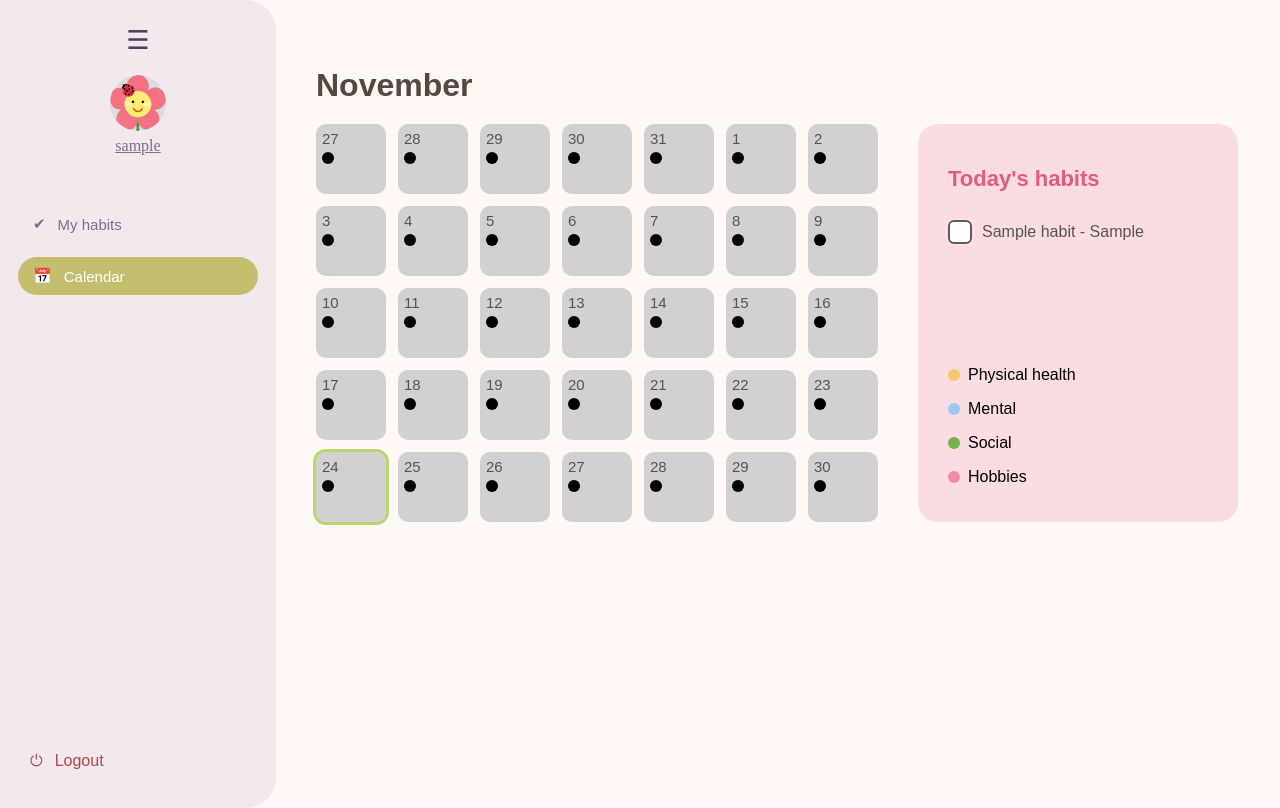
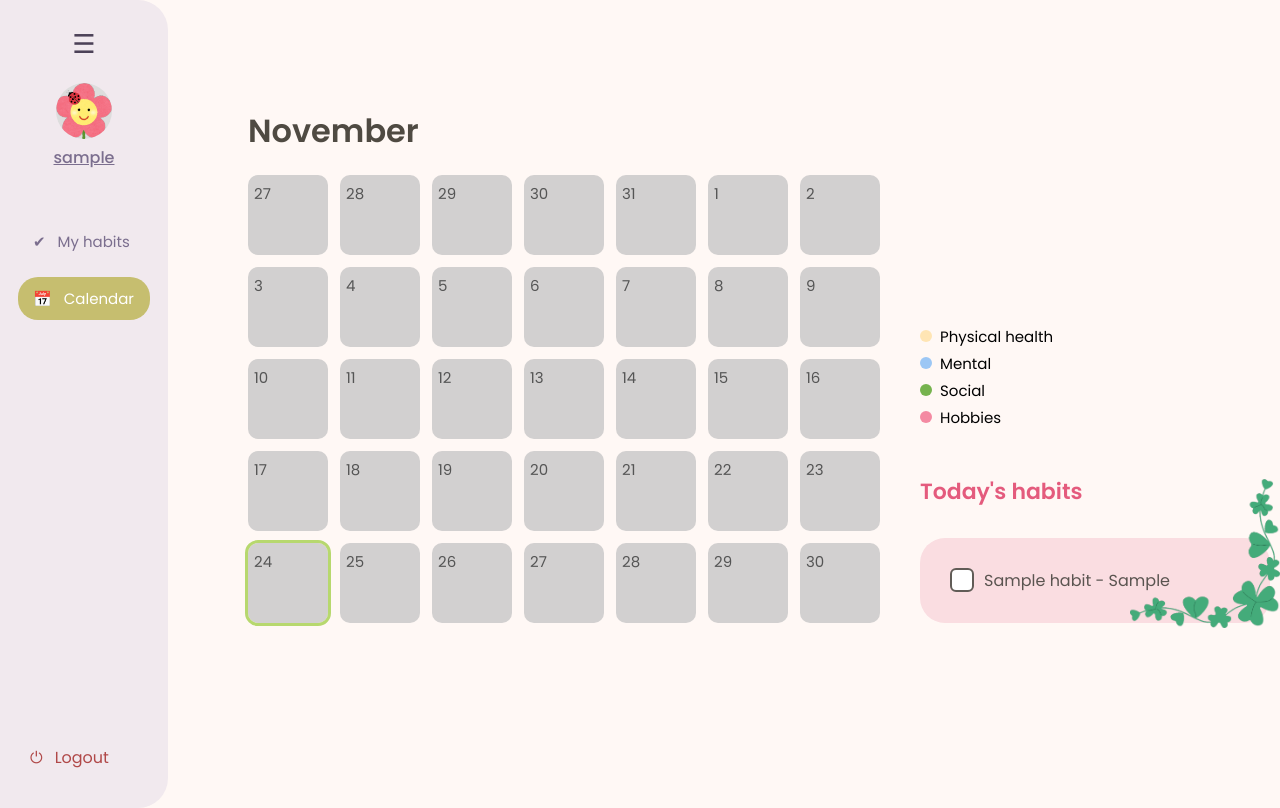
Before and after one commit to anamaria-st/FinalProjectInfrastructure, a Flask app: page /calendar in a window 1280 px wide. Run offline with Flask 3, Linux system fonts and the light colour scheme; the visitor is signed in with stand-in values (Sample User, id 1); tables that the repository leaves empty hold one stand-in row (values such as "Sample post").

Commit message:
calendar fix

```diff
--- a/app/main.py
+++ b/app/main.py
@@ -263,7 +263,7 @@ def calendar_view():
 
     # Mapa de colores por categoría
     category_colors = {
-        "physical": "#f7c66f",
+        "physical": "#FFE5B4",
         "mental": "#9cc7f5",
         "social": "#76b34e",
         "hobbies": "#f48aa2",
@@ -273,10 +273,44 @@ def calendar_view():
     dots = {d: [] for d in month_days}
 
     for habit in habits:
-        # VERY SIMPLE RULE: mostrar hábito TODOS los días
-        # (luego puedes agregar periodicidad real)
-        for d in month_days:
-            dots[d].append(category_colors.get(habit.category, "#000"))
+
+        # Every day → mark all days
+        if habit.periodicity == "everyday":
+            for d in month_days:
+                dots[d].append(category_colors[habit.category])
+            continue
+
+        # Every week → match weekday (Monday, Tuesday, etc.)
+        if habit.periodicity == "every week":
+            for d in month_days:
+                if d.strftime("%A").lower() == habit.frequency.lower():
+                    dots[d].append(category_colors[habit.category])
+            continue
+
+        # Every month → e.g., "3rd week"
+        if habit.periodicity == "every month":
+            week_number = int(habit.frequency[0])  # 1, 2, 3, 4, 5...
+
+            # Calculate weeks
+            weeks = []
+            current_week = []
+            start_weekday = month_days[0].weekday()
+
+            for day in month_days:
+                if day.weekday() == 0 and current_week:
+                    weeks.append(current_week)
+                    current_week = []
+                current_week.append(day)
+            if current_week:
+                weeks.append(current_week)
+
+            # Place dot on any day in that week (usually Monday)
+            if week_number <= len(weeks):
+                target_day = weeks[week_number - 1][0]  # Monday of that week
+                dots[target_day].append(category_colors[habit.category])
+
+            continue
+
 
     # Hábitos de hoy
     todays_habits = habits
--- a/app/static/css/calendar.css
+++ b/app/static/css/calendar.css
@@ -1,5 +1,5 @@
 .calendar-area {
-  padding: 40px;
+  padding: 80px;
   flex: 1;
 }
 
@@ -21,8 +21,8 @@
 /* Calendar grid */
 .calendar-grid {
   display: grid;
-  grid-template-columns: repeat(7, 70px);
-  grid-template-rows: repeat(5, 70px);
+  grid-template-columns: repeat(7, 80px);
+  grid-template-rows: repeat(5, 80px);
   gap: 12px;
 }
 
@@ -34,7 +34,7 @@
 }
 
 .calendar-day.today {
-  outline: 3px solid #b7d86d;
+  outline: 3px solid #b7d86e;
 }
 
 .day-number {
@@ -98,7 +98,7 @@
 }
 
 .checkbox.checked {
-  background: #b7d86d url('/static/check.png') center center no-repeat;
+  background: #b7d86d url('/static/img/check.png') center center no-repeat;
   background-size: 16px;
 }
 
@@ -133,3 +133,40 @@ body {
 body, input, select, button {
   font-family: "Poppins", sans-serif;
 }
+
+
+
+.today-panel {
+    background: #fadde1;
+    padding: 30px;
+    border-radius: 25px;
+    position: relative;  /* Necesario para que el decorativo se posicione dentro */
+    min-width: 290px;
+}
+
+.plant-decoration {
+    position: absolute;
+    right: -10px;      /* Ajusta según tu imagen */
+    bottom: -5px;      /* Ajusta según tu imagen */
+    width: 150px;      /* Tamaño ideal como en tu captura */
+    pointer-events: none; /* Que no bloquee clicks de los hábitos */
+}
+
+.calendar-container {
+  display: flex;
+  gap: 40px;
+}
+
+/* New column on the right */
+.calendar-right-column {
+  display: flex;
+  flex-direction: column;
+  gap: 20px;
+  width: 280px;
+}
+
+/* Legend formatting */
+.legend p {
+  margin: 4px 0;
+  font-size: 15px;
+}
--- a/app/static/css/dashboard.css
+++ b/app/static/css/dashboard.css
@@ -23,8 +23,6 @@ body, input, select, button {
 .layout {
   display: flex;
 }
-
-/* SIDEBAR ------------------------------------------------ */
 
 /* =========================
    SIDEBAR AJUSTADO
--- a/app/templates/calendar.html
+++ b/app/templates/calendar.html
@@ -3,6 +3,9 @@
 <head>
     <meta charset="UTF-8">
     <title>Calendar</title>
+<link rel="preconnect" href="https://fonts.googleapis.com">
+<link rel="preconnect" href="https://fonts.gstatic.com" crossorigin>
+<link href="https://fonts.googleapis.com/css2?family=Poppins:wght@300;400;500;600&display=swap" rel="stylesheet">
 
     <link rel="stylesheet" href="{{ url_for('static', filename='css/dashboard.css') }}">
     <link rel="stylesheet" href="{{ url_for('static', filename='css/calendar.css') }}">
@@ -14,15 +17,28 @@
 
     <!-- SIDEBAR -->
 <aside id="sidebar" class="sidebar expanded">
+
     <button id="toggle-btn" class="toggle-btn">☰</button>
 
+    <!-- USER INFO -->
         <div class="user-section">
+
+        <!-- Avatar con imagen -->
         <div class="avatar">
-                <img src="/static/img/flower.png">
-            </div>
-            <span class="username">{{ session['username'] }}</span>
+            <img
+            src="/static/img/flower.png"
+            alt="User avatar"
+            >
         </div>
 
+        <!-- Username -->
+        <span class="username">{{ session['username'] }}</span>
+
+        </div>
+
+
+
+    <!-- MENU -->
     <nav class="menu">
       <a class="menu-item" href="{{ url_for('main.dashboard') }}">
         <span class="item-icon">✔</span>
@@ -35,10 +51,12 @@
       </a>
     </nav>
 
+    <!-- LOGOUT (abajo) -->
     <a class="logout-section" href="{{ url_for('main.logout') }}">
       <span class="logout-icon">⏻</span>
       <span class="logout-text">Logout</span>
     </a>
+
 </aside>
 
     <!-- MAIN CONTENT -->
@@ -64,12 +82,26 @@
                 {% endfor %}
             </div>
 
-            <!-- Right panel: Today's habits -->
-            <div class="today-panel">
+<div class="calendar-right-column">
+
+    <!-- Legend -->
+    <div class="legend">
+        <p><span class="legend-dot" style="background:#FFE5B4"></span> Physical health</p>
+        <p><span class="legend-dot" style="background:#9cc7f5"></span> Mental</p>
+        <p><span class="legend-dot" style="background:#76b34e"></span> Social</p>
+        <p><span class="legend-dot" style="background:#f48aa2"></span> Hobbies</p>
+    </div>
+
+    <!-- Today's habits title -->
     <h3 class="today-title">Today's habits</h3>
 
+    <!-- Today's habits panel -->
+    <div class="today-panel">
+
+        <!-- Decorative plant -->
+        <img src="/static/img/plant2.png" alt="Plant icon" class="plant-decoration">
+
         <div class="today-list">
-
             {% for habit in todays_habits %}
             <form action="{{ url_for('main.toggle_habit', habit_id=habit.id) }}"
                   method="POST" class="habit-row">
@@ -85,18 +117,12 @@
                 </span>
             </form>
             {% endfor %}
+        </div>
 
     </div>
 
-                <!-- Legend -->
-                <div class="legend">
-                    <p><span class="legend-dot" style="background:#f7c66f"></span> Physical health</p>
-                    <p><span class="legend-dot" style="background:#9cc7f5"></span> Mental</p>
-                    <p><span class="legend-dot" style="background:#76b34e"></span> Social</p>
-                    <p><span class="legend-dot" style="background:#f48aa2"></span> Hobbies</p>
 </div>
 
-            </div>
 
         </div>
 
--- a/app/templates/habits_list.html
+++ b/app/templates/habits_list.html
@@ -47,7 +47,7 @@
         <span class="item-text">My habits</span>
       </a>
 
-      <a class="menu-item" href="#">
+      <a class="menu-item" href="{{ url_for('main.calendar_view') }}">
         <span class="item-icon">📅</span>
         <span class="item-text">Calendar</span>
       </a>
--- a/app/templates/login.html
+++ b/app/templates/login.html
@@ -29,7 +29,7 @@
       <div class="login-card">
         <form method="POST" class="login-form">
           <div class="field-group">
-            <label for="username">Usernameaa</label>
+            <label for="username">Username</label>
             <input
               type="text"
               id="username"
```
Also changed, not shown: app/templates/habit_form.html (+61 -24 lines), app/static/img/check.png (added), app/static/img/plant2.png (added). Lines whose indentation alone changed are shown as unchanged.
